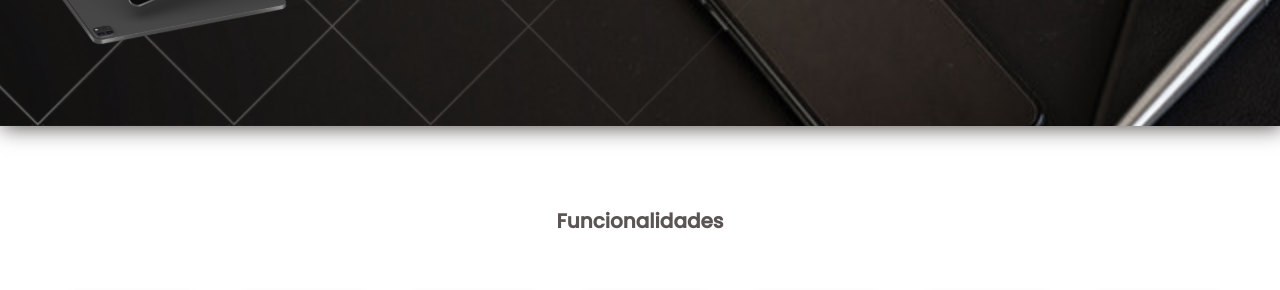
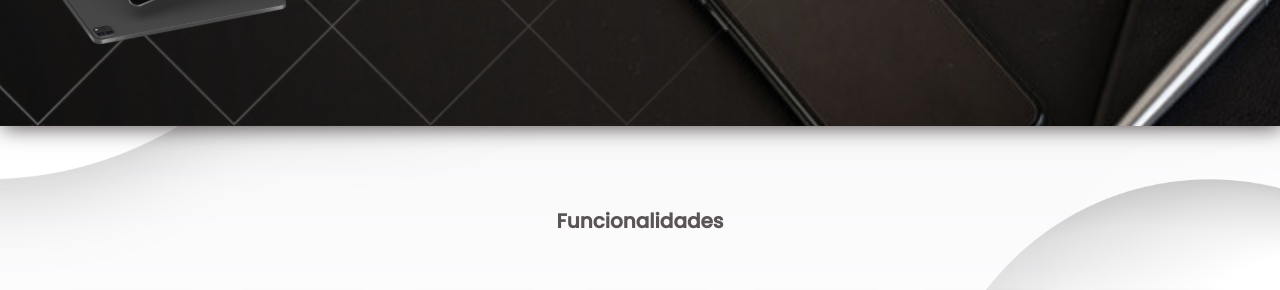
Before and after one commit to PedroHSiqueira/Controle-de-Chamados, a plain HTML site: page index.html in a window 1280 px wide. Shown: the part 393-683 px from the top of the page. Drawn offline with Linux system fonts and the light colour scheme.

Commit message:
Projeto Final

```diff
--- a/style.css
+++ b/style.css
@@ -10,6 +10,8 @@ html{
 body{
     font-family: 'Poppins', sans-serif;
     height: auto;
+    background-image: url(2_Fundo_login.png);
+    background-size: 110%;
 }
 
 ::-webkit-scrollbar {
@@ -28,6 +30,7 @@ body{
     margin-top: 5rem;
 }
 
+
 /* Header */
 
 header{
@@ -35,6 +38,7 @@ header{
     align-items: center;
     justify-content: space-between;
     padding: 1rem 2rem 1rem 2rem;
+    background-color: #ffffff;
 }
 
 header a{
```
